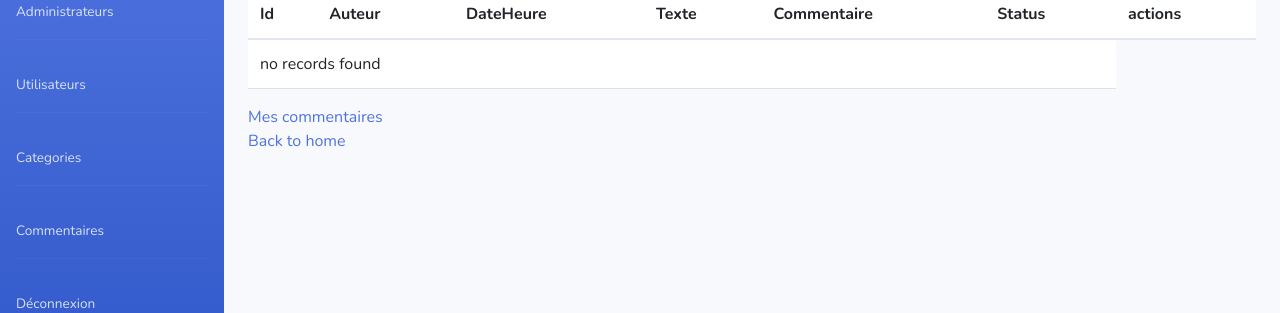
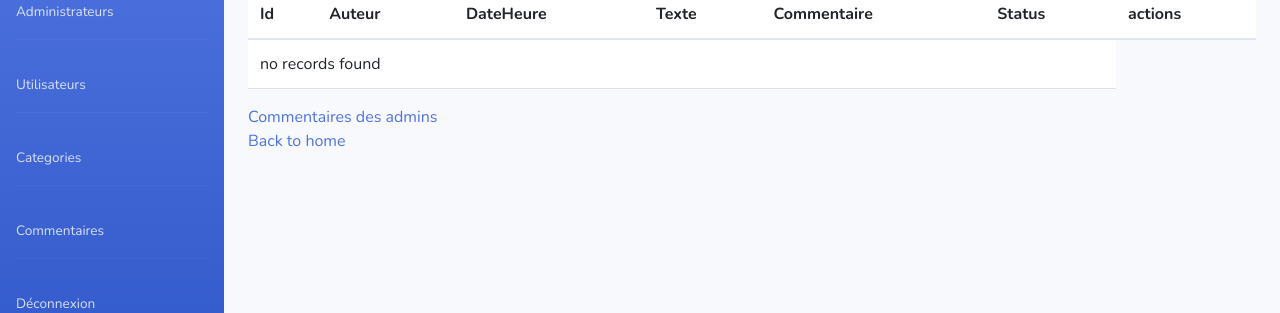
Before and after one commit to ShOrtyDub/symfony_blog_project, a Symfony app: template templates/admin/commentaires/index.html.twig in a window 1280 px wide. Shown: the part 161-474 px from the top of the page. Run offline with Twig, Linux system fonts and the light colour scheme; the template is opened without the code that fills it, so the values that code supplies are empty; some libraries are stand-ins or nearby versions.

Commit message:
maj adm/com/ind 'Com des admins'

```diff
--- a/templates/admin/commentaires/index.html.twig
+++ b/templates/admin/commentaires/index.html.twig
@@ -40,7 +40,7 @@
     </table>
 
     <div>
-        <a href="{{ path('app_mes_commentaires_show', {'id': app.user.id}) }}">Mes commentaires</a>
+        <a href="{{ path('app_mes_commentaires_show', {'id': app.user.id}) }}">Commentaires des admins</a>
     </div>
 
     <div>
```
